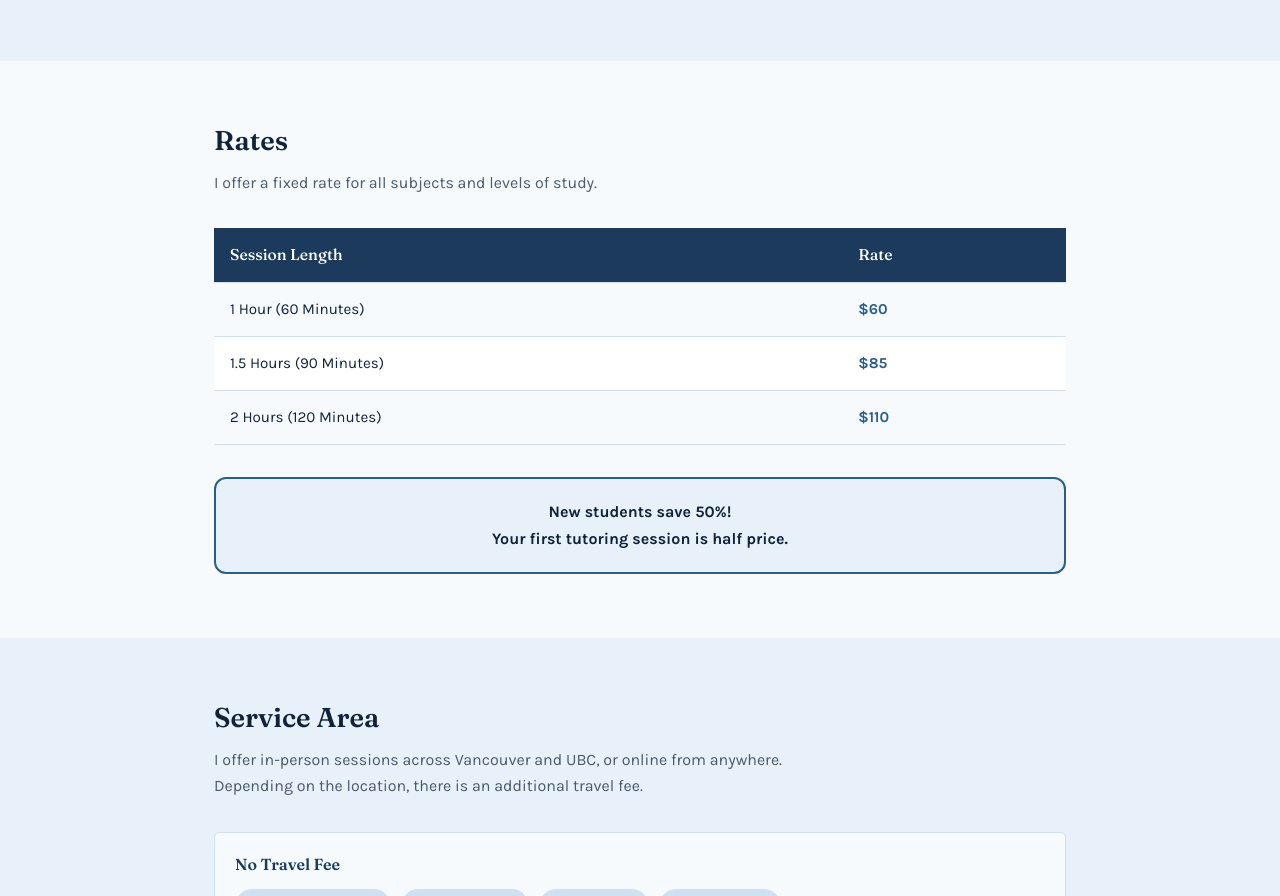
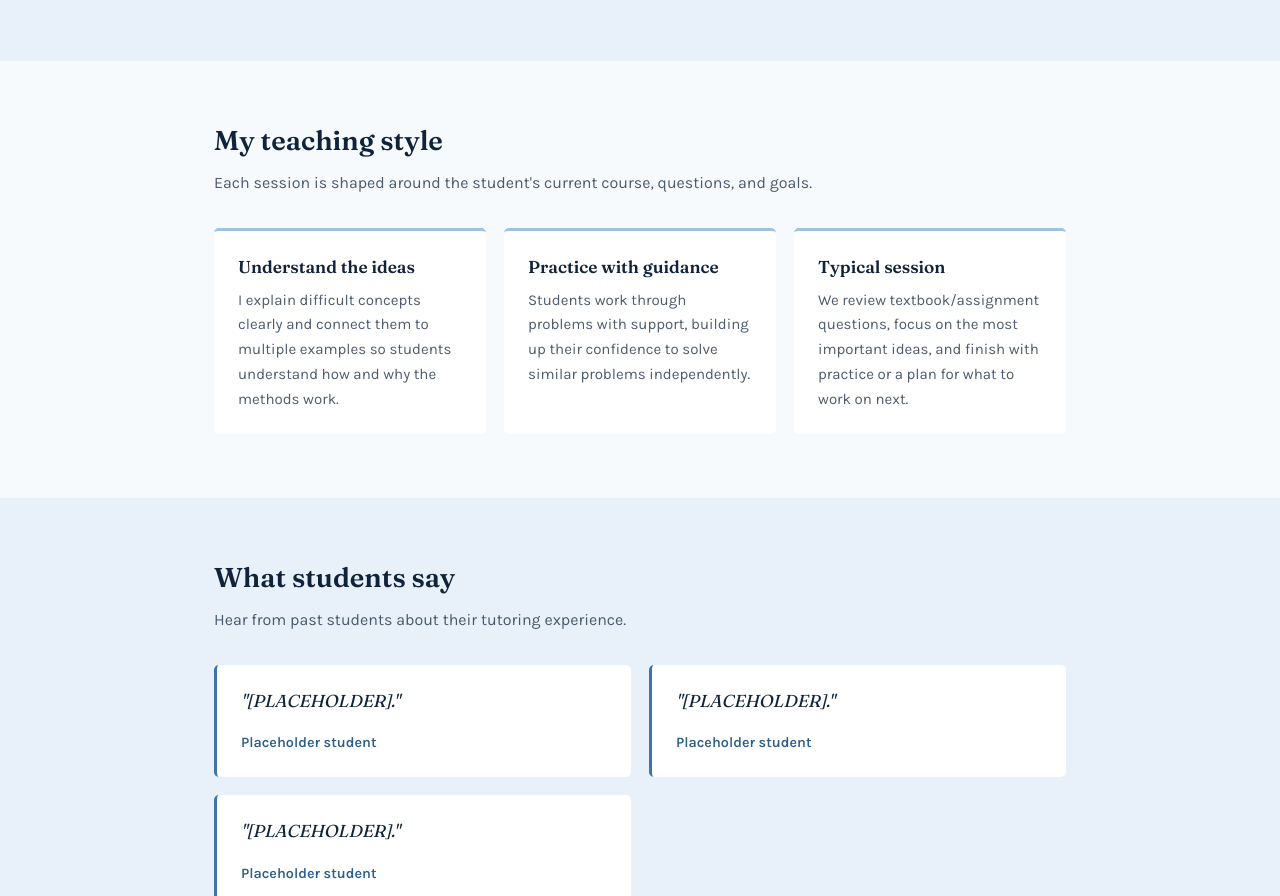
Before and after one commit to MarkEwert03/TutorWebpage, a plain HTML site: page index.html in a window 1280 px wide. Shown: the part 1904-2800 px from the top of the page. Drawn offline with Linux system fonts and the light colour scheme.

Commit message:
Add placeholder testimonal section and setup FAQ

```diff
--- a/index.html
+++ b/index.html
@@ -26,8 +26,11 @@
       <nav class="nav-links" id="navLinks">
         <a href="#about">About</a>
         <a href="#topics">Topics</a>
+        <a href="#teaching-style">Teaching style</a>
+        <a href="#testimonials">Testimonials</a>
         <a href="#rates">Rates</a>
         <a href="#area">Area</a>
+        <a href="#faq">FAQ</a>
         <a href="#contact" class="nav-cta">Get in touch</a>
       </nav>
       <button class="nav-toggle" id="navToggle" aria-label="Toggle menu" aria-expanded="false">
@@ -64,9 +67,9 @@
           their understanding of complex mathematical concepts. My expertise lies in simplifying
           challenging topics and providing clear, effective explanations.</p>
         <div>
-          <h3> Credentials </h3>
+          <h3> Qualifications </h3>
         </div>
-        <ul class="credentials">
+        <ul class="qualifications">
           <li>Graduated from UBC in 2026 with a combined major in Mathematics & Computer Science
           </li>
           <li>Four years of experience as a Teaching Assistant for Calculus 1 and 2</li>
@@ -79,7 +82,7 @@
     <section class="alt" id="topics">
       <div class="wrap">
         <div class="section-head">
-          <h2>Subjects Offered</h2>
+          <h2>Subjects offered</h2>
           <p>Calculus is the main subject I teach, with a few other subjects available too.</p>
         </div>
         <div class="topics-grid">
@@ -104,6 +107,52 @@
       </div>
     </section>
 
+    <section class="teaching-style" id="teaching-style">
+      <div class="wrap">
+        <div class="section-head">
+          <h2>My teaching style</h2>
+          <p>Each session is shaped around the student's current course, questions, and goals.</p>
+        </div>
+        <div class="teaching-grid">
+          <div class="teaching-point">
+            <h3>Understand the ideas</h3>
+            <p>I explain difficult concepts clearly and connect them to multiple examples so students understand how and why the methods work.</p>
+          </div>
+          <div class="teaching-point">
+            <h3>Practice with guidance</h3>
+            <p>Students work through problems with support, building up their confidence to solve similar problems independently.</p>
+          </div>
+          <div class="teaching-point">
+            <h3>Typical session</h3>
+            <p>We review textbook/assignment questions, focus on the most important ideas, and finish with practice or a plan for what to work on next.</p>
+          </div>
+        </div>
+      </div>
+    </section>
+
+    <section class="testimonials alt" id="testimonials">
+      <div class="wrap">
+        <div class="section-head">
+          <h2>What students say</h2>
+          <p>Hear from past students about their tutoring experience.</p>
+        </div>
+        <div class="testimonials-grid">
+          <blockquote class="testimonial">
+            <p>"[PLACEHOLDER]."</p>
+            <cite>Placeholder student</cite>
+          </blockquote>
+          <blockquote class="testimonial">
+            <p>"[PLACEHOLDER]."</p>
+            <cite>Placeholder student</cite>
+          </blockquote>
+          <blockquote class="testimonial">
+            <p>"[PLACEHOLDER]."</p>
+            <cite>Placeholder student</cite>
+          </blockquote>
+        </div>
+      </div>
+    </section>
+
     <section id="rates" class="rates">
       <div class="wrap">
         <div class="section-head">
@@ -119,19 +168,20 @@
           </thead>
           <tbody>
             <tr>
-              <td>1 Hour (60 Minutes)</td>
+              <td>60 Minutes</td>
               <td class="price">$60</td>
             </tr>
             <tr>
-              <td>1.5 Hours (90 Minutes)</td>
+              <td>90 Minutes</td>
               <td class="price">$85</td>
             </tr>
             <tr>
-              <td>2 Hours (120 Minutes)</td>
+              <td>120 Minutes</td>
               <td class="price">$110</td>
             </tr>
           </tbody>
         </table>
+        <div>*Longer sessions include a small discount because they reduce scheduling and travel overhead.</div>
         <div class="rates-note">
           <strong>New students save 50%!</strong><br>
           Your first tutoring session is half price.
@@ -186,6 +236,9 @@
       </div>
     </section>
 
+    <section class="faq alt" id="faq">
+    </section>
+
     <section class="contact" id="contact">
       <div class="wrap">
         <div class="section-head">
--- a/styles.css
+++ b/styles.css
@@ -280,7 +280,8 @@ button:focus-visible {
 }
 
 section {
-    padding: 64px 0
+    padding: 64px 0;
+    scroll-margin-top: 80px
 }
 
 section.alt {
@@ -305,7 +306,7 @@ section.alt {
     max-width: 62ch
 }
 
-.credentials {
+.qualifications {
     margin-top: 18px;
     display: flex;
     flex-direction: column;
@@ -313,14 +314,14 @@ section.alt {
     max-width: 60ch
 }
 
-.credentials li {
+.qualifications li {
     position: relative;
     padding-left: 20px;
     font-size: .97rem;
     color: var(--blue-900)
 }
 
-.credentials li::before {
+.qualifications li::before {
     content: "-";
     position: absolute;
     left: 0;
@@ -356,6 +357,61 @@ section.alt {
 .topic p {
     font-size: .93rem;
     margin-bottom: 0
+}
+
+.teaching-grid,
+.testimonials-grid {
+    display: grid;
+    grid-template-columns: repeat(3, 1fr);
+    gap: 18px
+}
+
+.teaching-point,
+.testimonial {
+    margin: 0;
+    padding: 22px 24px;
+    background: #fff;
+    border-top: 3px solid var(--blue-300);
+    border-radius: var(--radius)
+}
+
+.teaching-point h3 {
+    margin: 0 0 .35em;
+    color: var(--blue-900);
+    font-family: 'Fraunces', serif;
+    font-size: 1.08rem;
+    font-weight: 600
+}
+
+.teaching-point p,
+.testimonial p {
+    font-size: .94rem;
+    margin-bottom: 0
+}
+
+.testimonials-grid {
+    grid-template-columns: repeat(2, 1fr)
+}
+
+.testimonial {
+    border-top: 0;
+    border-left: 3px solid var(--blue-500)
+}
+
+.testimonial p {
+    color: var(--blue-900);
+    font-family: 'Fraunces', serif;
+    font-size: 1.08rem;
+    font-style: italic
+}
+
+.testimonial cite {
+    display: block;
+    margin-top: 16px;
+    color: var(--blue-600);
+    font-size: .9rem;
+    font-style: normal;
+    font-weight: 600
 }
 
 .rates table {
@@ -435,6 +491,53 @@ section.alt {
     background: var(--blue-200);
     color: var(--blue-800);
     border-radius: 999px
+}
+
+.faq-list {
+    max-width: 720px
+}
+
+.faq details {
+    border-bottom: 1px solid var(--blue-200)
+}
+
+.faq details:first-child {
+    border-top: 1px solid var(--blue-200)
+}
+
+.faq summary {
+    padding: 18px 34px 18px 0;
+    color: var(--blue-900);
+    cursor: pointer;
+    font-family: 'Fraunces', serif;
+    font-size: 1.05rem;
+    font-weight: 600;
+    list-style: none;
+    position: relative
+}
+
+.faq summary::-webkit-details-marker {
+    display: none
+}
+
+.faq summary::after {
+    content: '+';
+    position: absolute;
+    right: 4px;
+    color: var(--blue-500);
+    font-family: 'Karla', sans-serif;
+    font-size: 1.4rem;
+    font-weight: 400
+}
+
+.faq details[open] summary::after {
+    content: '\2212'
+}
+
+.faq details p {
+    max-width: 68ch;
+    padding: 0 34px 18px 0;
+    margin: 0
 }
 
 .contact {
@@ -529,4 +632,9 @@ footer .wrap {
     .topics-grid {
         grid-template-columns: 1fr
     }
+
+    .teaching-grid,
+    .testimonials-grid {
+        grid-template-columns: 1fr
+    }
 }
```
